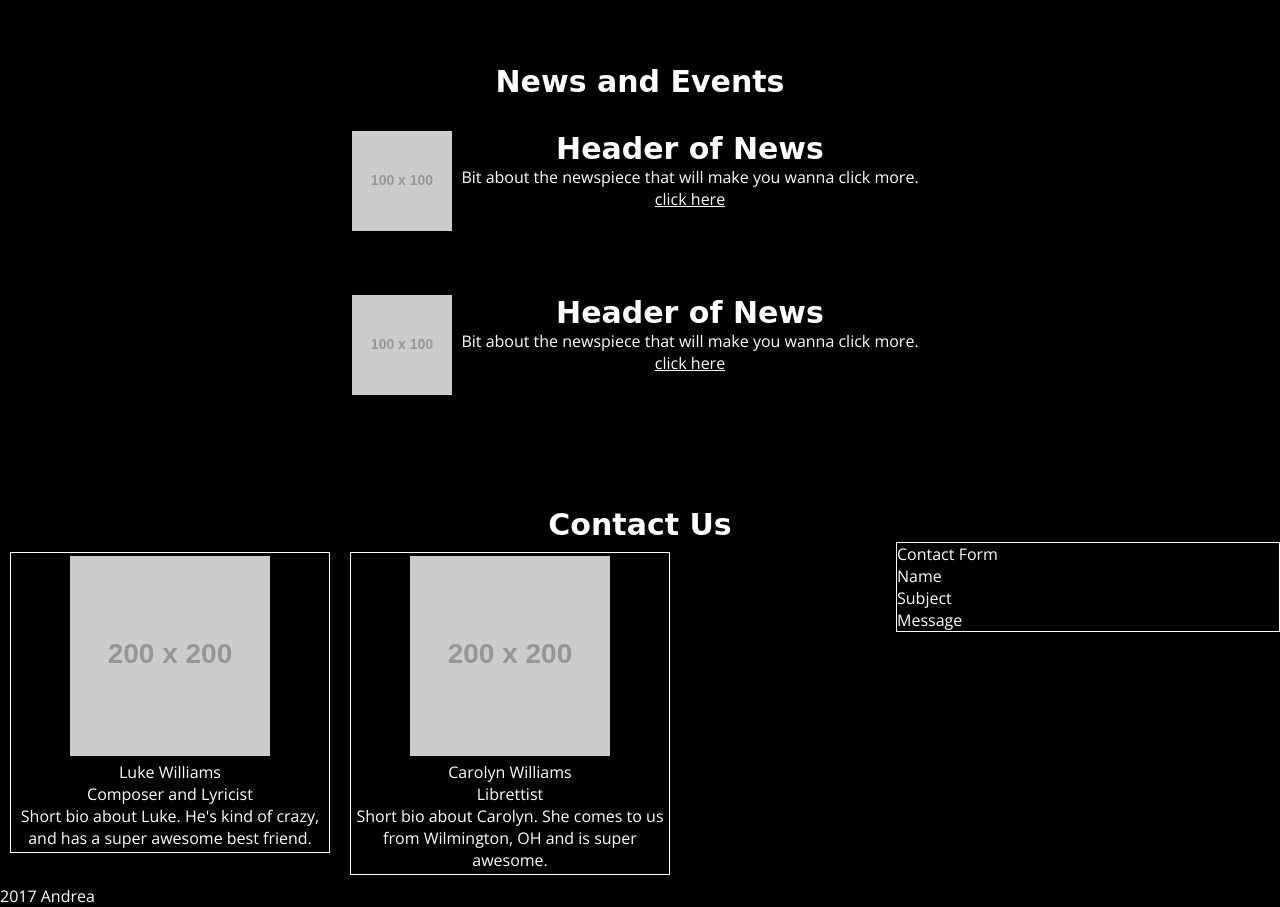
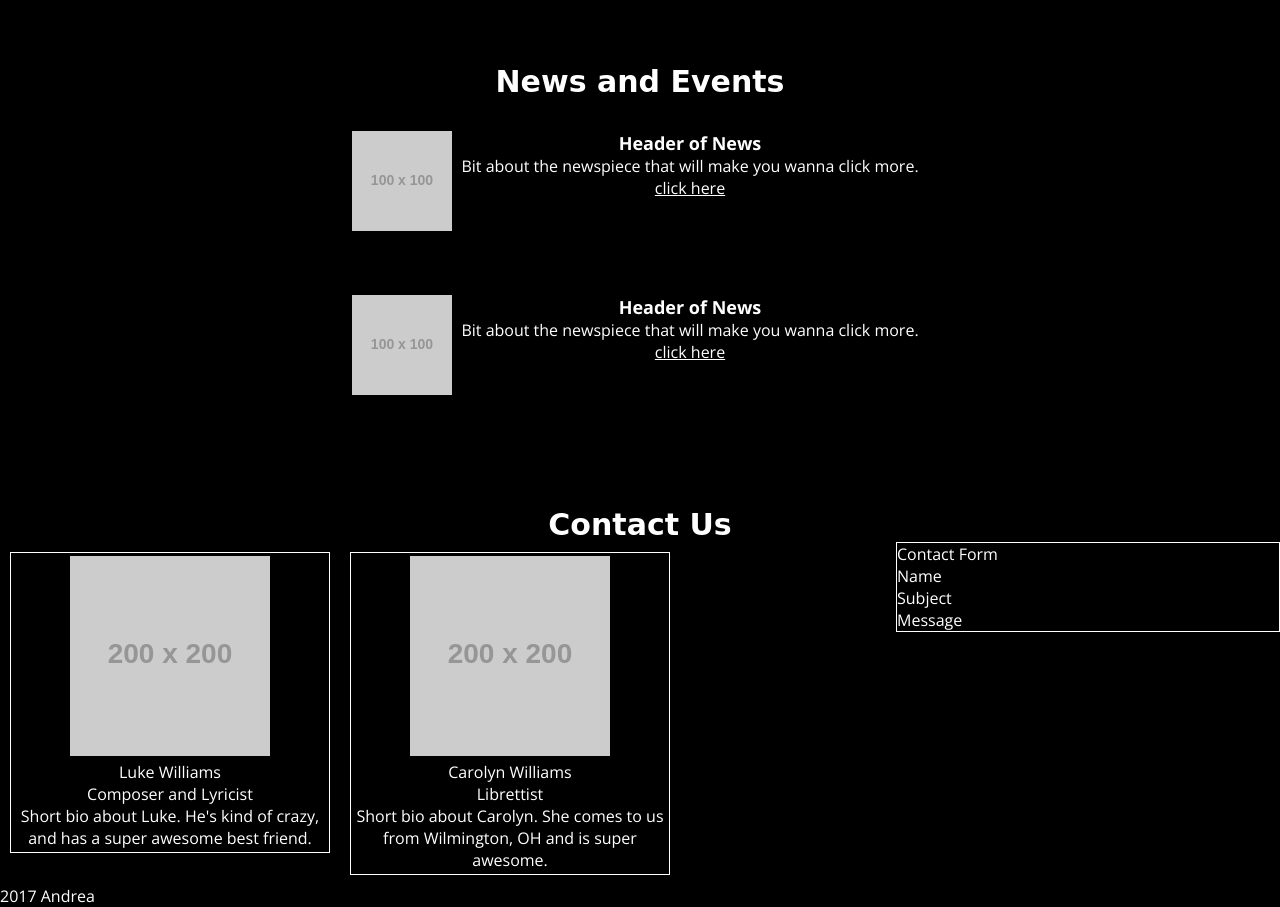
Before and after one commit to andreamwilhelm/andreamwilhelm.github.io, a plain HTML site: page unit_4/index.html in a window 1280 px wide. Shown: the part 1680-2587 px from the top of the page. Drawn offline with nearby package versions, Linux system fonts and the light colour scheme; placeholder pictures from the web are drawn by us.

Commit message:
forgot to update header

```diff
--- a/unit_4/index.html
+++ b/unit_4/index.html
@@ -55,13 +55,13 @@
     <h1>News and Events</h1>
     <div>
     	<img src="https://placehold.it/100x100" alt="news" title="news">
-  		<h1>Header of News</h1>
+  		<h2>Header of News</h2>
   		<p>Bit about the newspiece that will make you wanna click more.</p>
   		<p><a href="#">click here</a></p>
     </div>
     <div>
     	<img src="https://placehold.it/100x100" alt="news" title="news">
-  		<h1>Header of News</h1>
+  		<h2>Header of News</h2>
   		<p>Bit about the newspiece that will make you wanna click more.</p>
   		<p><a href="#">click here</a></p>
     </div>
```
